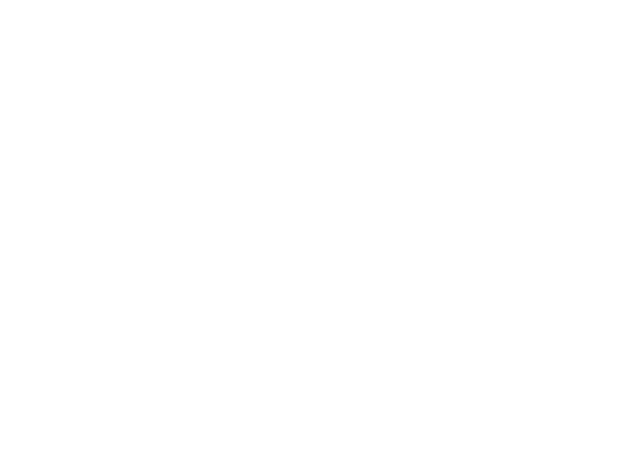
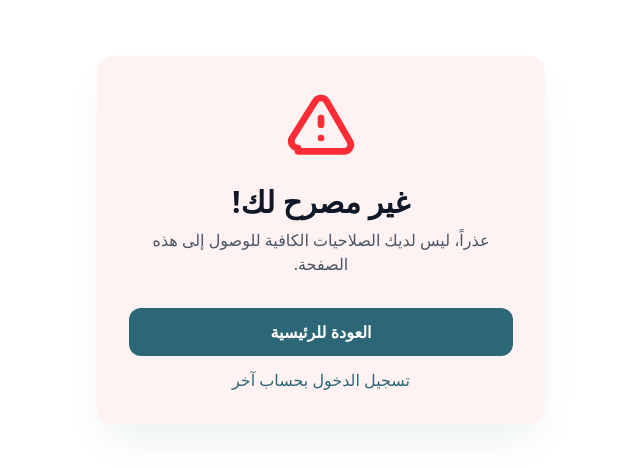
Before and after one commit to mahmoudelnahas180/BookAPP, a React (Vite) app in the folder frontend/: page /unauthorized in a window 1280 px wide. Before the commit this address had no page. Shown: the top 468 px of the page, without its empty margins (414-1054 px from the left). Built offline with nearby package versions, Linux system fonts and the light colour scheme.

Commit message:
add protected route

```diff
--- a/frontend/package.json
+++ b/frontend/package.json
@@ -13,6 +13,7 @@
     "@reduxjs/toolkit": "^2.11.2",
     "@tailwindcss/vite": "^4.1.18",
     "axios": "^1.13.2",
+    "jwt-decode": "^4.0.0",
     "react": "^19.2.0",
     "react-dom": "^19.2.0",
     "react-hook-form": "^7.71.1",
--- a/frontend/src/App.jsx
+++ b/frontend/src/App.jsx
@@ -1,28 +1,61 @@
 import { Routes, Route } from 'react-router-dom';
+
+// Layouts
 import UserLayout from './layouts/UserLayout';
-import AuthLayout from './layouts/AuthLayout'; // لو عملته
+import AuthLayout from './layouts/AuthLayout';
+import AdminLayout from './layouts/AdminLayout'; // افترضنا إنك عملته
+
+// Pages
 import Home from './pages/Home';
 import Login from './pages/Login';
 import SignUp from './pages/SignUp';
+import Unauthorized from './pages/Unauthorized'; // صفحة مهمة لازم تعملها
+// import Cart from './pages/Cart';
+// import AdminDashboard from './pages/Admin/Dashboard';
+
+// Guard
+import ProtectedRoute from './features/auth/components/ProtectedRoute';
 
 function App() {
   return (
     <Routes>
-      {/* 1. الصفحات اللي محتاجة Header */}
-      <Route element={<UserLayout />}>
-        <Route path="/" element={<Home />} />
-        {/* أي صفحة جديدة محتاجة هيدر حطها هنا بس */}
-        {/* <Route path="/books" element={<Books />} /> */}
-      </Route>
 
-      {/* 2. الصفحات اللي مش محتاجة Header (Login, Signup) */}
+      {/* 1. صفحات المصادقة (بدون Header) */}
       <Route element={<AuthLayout />}>
         <Route path="/login" element={<Login />} />
         <Route path="/signup" element={<SignUp />} />
+        <Route path="/unauthorized" element={<Unauthorized />} />
       </Route>
 
-      {/* 3. مستقبلاً: صفحات الأدمن */}
-      {/* <Route path="/admin" element={<AdminLayout />}> ... </Route> */}
+      {/* 2. صفحات المتجر (بوجود Header & Footer) */}
+      <Route element={<UserLayout />}>
+
+        {/* أ) صفحات عامة (الكل يشوفها حتى الزائر) */}
+        <Route path="/" element={<Home />} />
+        <Route path="/books/:id" element={<h1>تفاصيل الكتاب</h1>} />
+
+        {/* ب) صفحات محمية للمستخدم المسجل فقط (User & Admin) */}
+        {/* لاحظ: حطيناها جوه UserLayout عشان يفضل الـ Header موجود */}
+        <Route element={<ProtectedRoute allowedRoles={['user', 'admin']} />}>
+          <Route path="/cart" element={<h1>🛒 سلة الشراء</h1>} />
+          <Route path="/profile" element={<h1>👤 ملفي الشخصي</h1>} />
+          <Route path="/checkout" element={<h1>💳 الدفع</h1>} />
+        </Route>
+
+      </Route>
+
+      {/* 3. منطقة الأدمن (محمية + Layout مختلف) */}
+      {/* الترتيب: حماية الأول -> ثم الـ Layout */}
+      <Route element={<ProtectedRoute allowedRoles={['admin']} />}>
+        <Route path="/admin" element={<AdminLayout />}>
+          <Route index element={<h1>📊 لوحة التحكم</h1>} />
+          <Route path="users" element={<h1>👥 المستخدمين</h1>} />
+          <Route path="products" element={<h1>📚 الكتب</h1>} />
+        </Route>
+      </Route>
+
+      {/* 4. صفحة الخطأ 404 (لو الرابط غلط) */}
+      <Route path="*" element={<h1>404 - الصفحة غير موجودة</h1>} />
 
     </Routes>
   );
--- /dev/null
+++ b/frontend/src/features/auth/components/ProtectedRoute.jsx
@@ -0,0 +1,32 @@
+import { Navigate, Outlet, useLocation } from "react-router-dom";
+import { jwtDecode } from "jwt-decode";
+export default function ProtectedRoute({ allowedRoles }) {
+    const location = useLocation();
+    const token = localStorage.getItem('token');
+
+    if (!token) {
+        return <Navigate to="/login" state={{ from: location }} replace />;
+    }
+
+    try {
+        const decodedToken = jwtDecode(token);
+        const currentTime = Date.now() / 1000;
+
+        if (decodedToken.exp < currentTime) {
+            localStorage.removeItem('token');
+            return <Navigate to="/login" state={{ from: location }} replace />;
+        }
+
+        // Check if the user's role is in the allowed roles
+        if (allowedRoles && !allowedRoles.includes(decodedToken.role)) {
+            return <Navigate to="/unauthorized" state={{ from: location }} replace />;
+        }
+
+        return <Outlet />;
+
+    } catch (err) {
+        console.error("Token decoding failed:", err);
+        localStorage.removeItem('token');
+        return <Navigate to="/login" state={{ from: location }} replace />;
+    }
+}
--- /dev/null
+++ b/frontend/src/layouts/AdminLayout.jsx
@@ -0,0 +1,48 @@
+import { Outlet, Link } from 'react-router-dom';
+
+const AdminLayout = () => {
+  return (
+    <div className="flex min-h-screen bg-gray-50 text-right" dir="rtl">
+      {/* Sidebar */}
+      <aside className="w-64 bg-[#2c6777] text-white p-6 hidden md:block">
+        <h2 className="text-2xl font-bold mb-8">لوحة التحكم</h2>
+        <nav className="space-y-4">
+          <Link to="/admin" className="block hover:bg-white/10 p-2 rounded transition-colors">
+            📊 الإحصائيات
+          </Link>
+          <Link to="/admin/products" className="block hover:bg-white/10 p-2 rounded transition-colors">
+            📚 إدارة الكتب
+          </Link>
+          <Link to="/admin/users" className="block hover:bg-white/10 p-2 rounded transition-colors">
+            👥 إدارة المستخدمين
+          </Link>
+          <Link to="/" className="block mt-8 pt-8 border-t border-white/20 hover:bg-white/10 p-2 rounded transition-colors">
+            🏠 العودة للمتجر
+          </Link>
+        </nav>
+      </aside>
+
+      {/* Main Content */}
+      <div className="flex-1 flex flex-col">
+        {/* Header - Simple for admin */}
+        <header className="bg-white shadow-sm p-4 flex justify-between items-center">
+          <div className="flex items-center gap-4">
+             <span className="font-bold text-[#2c6777] md:hidden">لوحة التحكم</span>
+          </div>
+          <div className="flex items-center gap-4">
+            <span className="text-sm text-gray-600 font-medium">مرحباً، المسؤول</span>
+          </div>
+        </header>
+
+        {/* Page Content */}
+        <main className="p-8">
+          <div className="bg-white rounded-xl shadow-soft p-6 min-h-[calc(100vh-160px)]">
+            <Outlet />
+          </div>
+        </main>
+      </div>
+    </div>
+  );
+};
+
+export default AdminLayout;
--- /dev/null
+++ b/frontend/src/pages/Unauthorized.jsx
@@ -0,0 +1,45 @@
+import { Link } from 'react-router-dom';
+
+const Unauthorized = () => {
+    return (
+        <div className="flex flex-col items-center justify-center min-h-[60vh] text-center p-4">
+            <div className="bg-red-50 p-8 rounded-2xl shadow-soft max-w-md w-full">
+                <div className="text-red-500 mb-4">
+                    <svg
+                        className="w-20 h-20 mx-auto"
+                        fill="none"
+                        viewBox="0 0 24 24"
+                        stroke="currentColor"
+                    >
+                        <path
+                            strokeLinecap="round"
+                            strokeLinejoin="round"
+                            strokeWidth={2}
+                            d="M12 9v2m0 4h.01m-6.938 4h13.856c1.54 0 2.502-1.667 1.732-3L13.732 4c-.77-1.333-2.694-1.333-3.464 0L3.34 15c-.77 1.333.192 3 1.732 3z"
+                        />
+                    </svg>
+                </div>
+                <h1 className="text-3xl font-bold text-gray-900 mb-2">غير مصرح لك!</h1>
+                <p className="text-gray-600 mb-8">
+                    عذراً، ليس لديك الصلاحيات الكافية للوصول إلى هذه الصفحة.
+                </p>
+                <div className="flex flex-col gap-3">
+                    <Link
+                        to="/"
+                        className="bg-[#2c6777] text-white px-6 py-3 rounded-xl font-bold hover:bg-[#225260] transition-colors"
+                    >
+                        العودة للرئيسية
+                    </Link>
+                    <Link
+                        to="/login"
+                        className="text-[#2c6777] font-medium hover:underline"
+                    >
+                        تسجيل الدخول بحساب آخر
+                    </Link>
+                </div>
+            </div>
+        </div>
+    );
+};
+
+export default Unauthorized;
```
Also changed, not shown: frontend/src/features/auth/components/LoginForm.jsx (+21 -15 lines), 1 other file (tests, documents, lock files or other folders).
